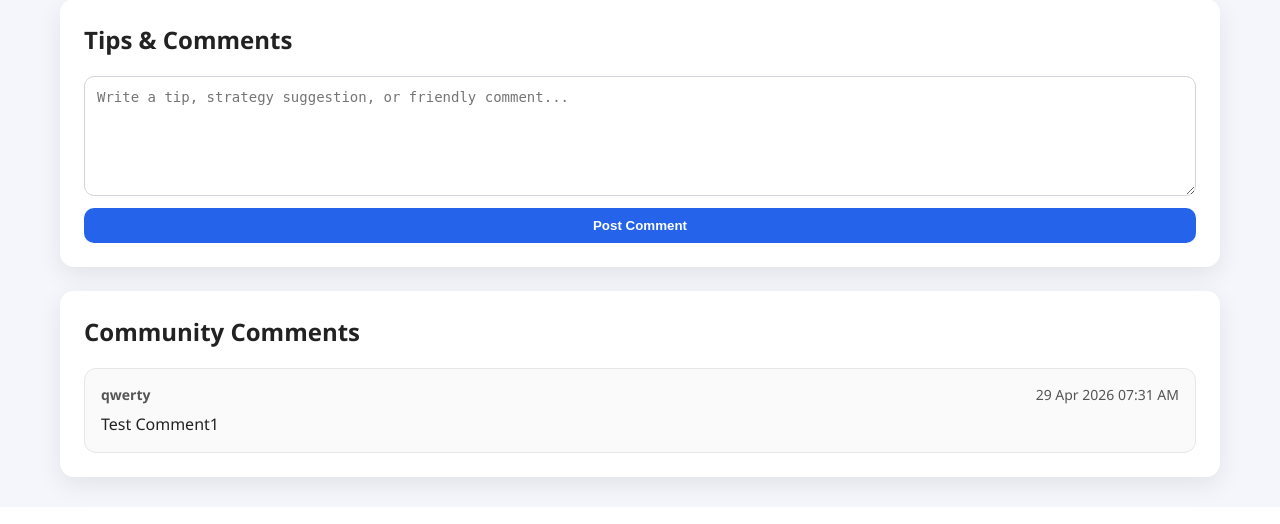
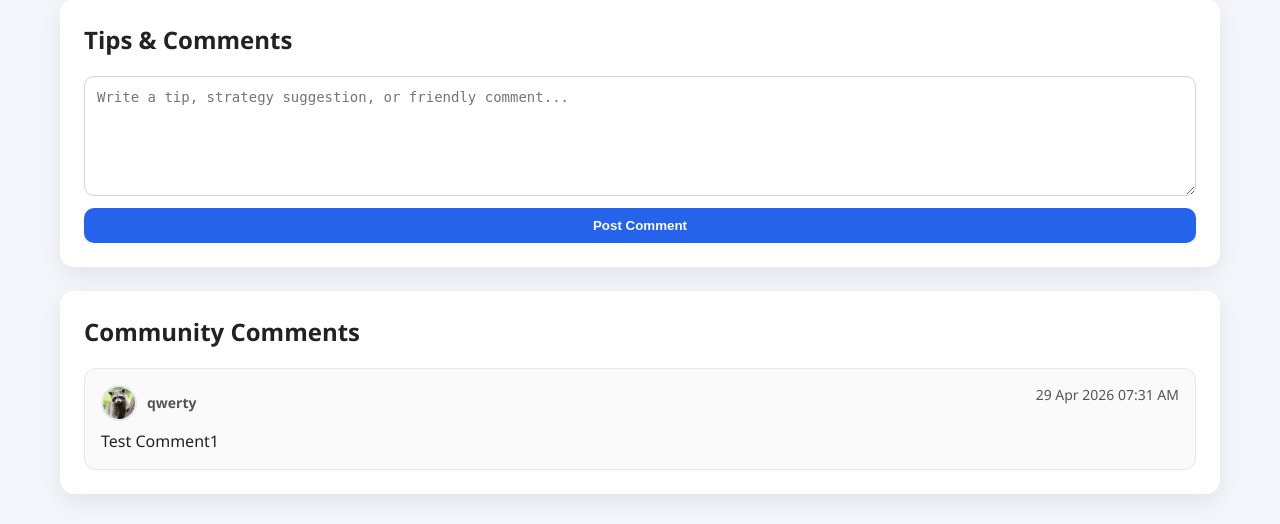
Before and after one commit to nathandarr/Project, a Flask app: page /players/2 in a window 1280 px wide. Shown: the part 508-1032 px from the top of the page. Before the commit the page ends 1008 px from the top, so only its background shows below. Run offline with Flask 3, Linux system fonts and the light colour scheme; a user stored in the database is signed in.

Commit message:
Show commenter avatar in comments - closes #6

```diff
--- a/templates/public_profile.html
+++ b/templates/public_profile.html
@@ -403,7 +403,12 @@
                 {% for comment in comments %}
                     <div class="comment-item">
                         <div class="comment-meta">
-                            <div>
+                            <div style="display: flex; align-items: center; gap: 10px;">
+                                <img
+                                    src="{{ url_for('static', filename=comment.author.avatar_path) if comment.author.avatar_path else 'https://ui-avatars.com/api/?name=' + (comment.author.username | urlencode) + '&size=36&background=667eea&color=fff' }}"
+                                    alt="{{ comment.author.username }}"
+                                    style="width: 36px; height: 36px; border-radius: 50%; object-fit: cover; border: 2px solid #e5e7eb;"
+                                />
                                 <strong>{{ comment.author.username }}</strong>
                             </div>
                             <div>
```
